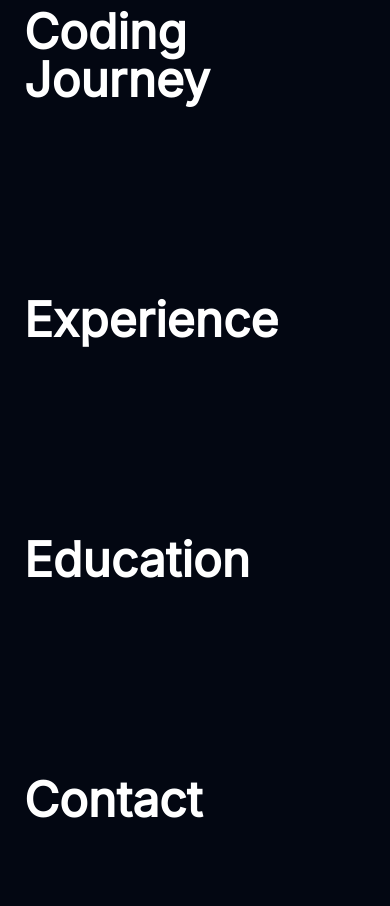
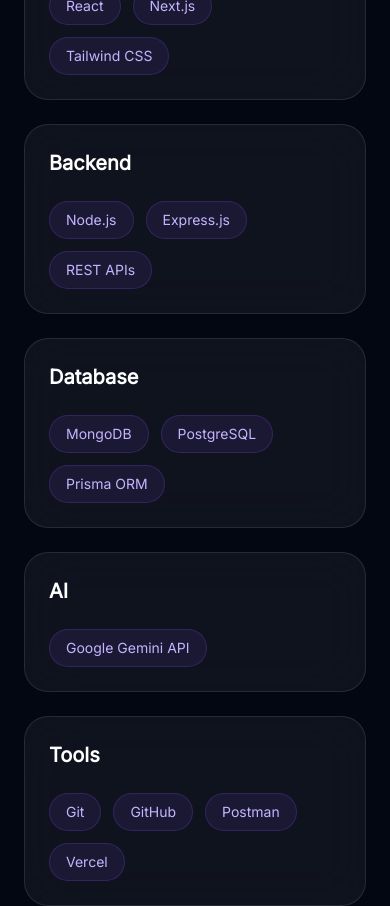
Before and after one commit to piyush-garg-web/portfolio, a React (Vite) app: page / in a window 390 px wide. Shown: the part 3920-4826 px from the top of the page. Built offline with nearby package versions, Linux system fonts and the light colour scheme.

Commit message:
feat: build responsive skills section

```diff
--- a/src/App.jsx
+++ b/src/App.jsx
@@ -2,6 +2,7 @@
 import Section from "./components/layout/Section";
 import Hero from "./components/sections/Hero";
 import About from "./components/sections/About";
+import Skills from "./components/sections/Skills";
 
 function App() {
   return (
@@ -13,9 +14,7 @@
 
        <About />
 
-        <Section id="skills">
-          <h2 className="text-5xl font-bold">Skills</h2>
-        </Section>
+        <Skills />
 
         <Section id="projects">
           <h2 className="text-5xl font-bold">Projects</h2>
--- /dev/null
+++ b/src/components/sections/Skills.jsx
@@ -0,0 +1,46 @@
+import Section from "../layout/Section";
+import SectionHeading from "../ui/SectionHeading";
+import SkillCard from "../ui/SkillCard";
+
+import skills from "../../data/skills";
+
+function Skills() {
+  return (
+    <Section id="skills">
+      <SectionHeading
+        eyebrow="SKILLS"
+        title="Technologies I Work With"
+        description="A collection of technologies, frameworks, databases, and tools that I use to design, develop, and deploy modern full-stack applications."
+      />
+
+      <div className="grid gap-6 md:grid-cols-2">
+        <SkillCard
+          title="Frontend"
+          skills={skills.frontend}
+        />
+
+        <SkillCard
+          title="Backend"
+          skills={skills.backend}
+        />
+
+        <SkillCard
+          title="Database"
+          skills={skills.database}
+        />
+
+        <SkillCard
+          title="AI"
+          skills={skills.ai}
+        />
+
+        <SkillCard
+          title="Tools"
+          skills={skills.tools}
+        />
+      </div>
+    </Section>
+  );
+}
+
+export default Skills;
--- /dev/null
+++ b/src/components/ui/SkillCard.jsx
@@ -0,0 +1,30 @@
+import { motion } from "framer-motion";
+
+function SkillCard({ title, skills }) {
+  return (
+    <motion.div
+      initial={{ opacity: 0, y: 40 }}
+      whileInView={{ opacity: 1, y: 0 }}
+      viewport={{ once: true }}
+      transition={{ duration: 0.5 }}
+      className="rounded-3xl border border-white/10 bg-white/5 p-6 backdrop-blur-xl"
+    >
+      <h3 className="mb-6 text-xl font-bold text-white">
+        {title}
+      </h3>
+
+      <div className="flex flex-wrap gap-3">
+        {skills.map((skill) => (
+          <span
+            key={skill}
+            className="rounded-full border border-violet-500/20 bg-violet-500/10 px-4 py-2 text-sm text-violet-300"
+          >
+            {skill}
+          </span>
+        ))}
+      </div>
+    </motion.div>
+  );
+}
+
+export default SkillCard;
```
Also changed, not shown: 1 other file (tests, documents, lock files or other folders).
